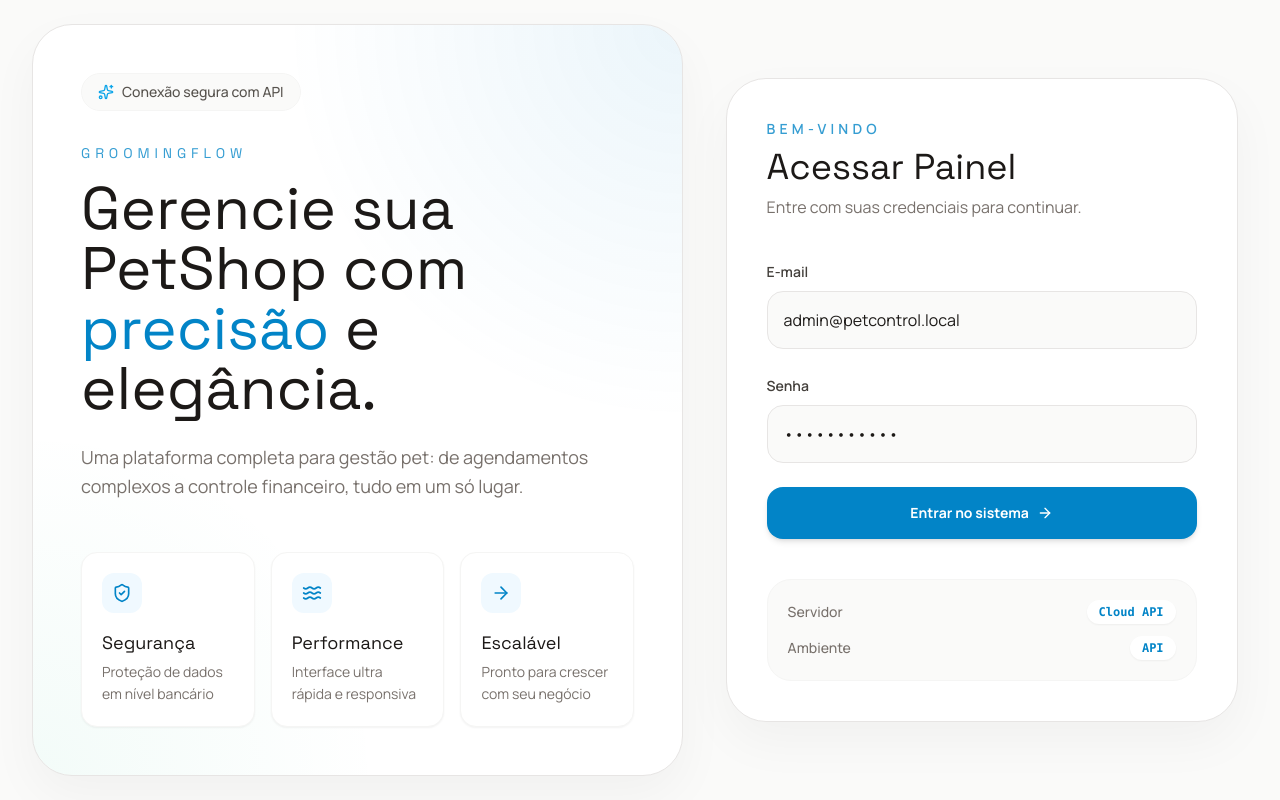
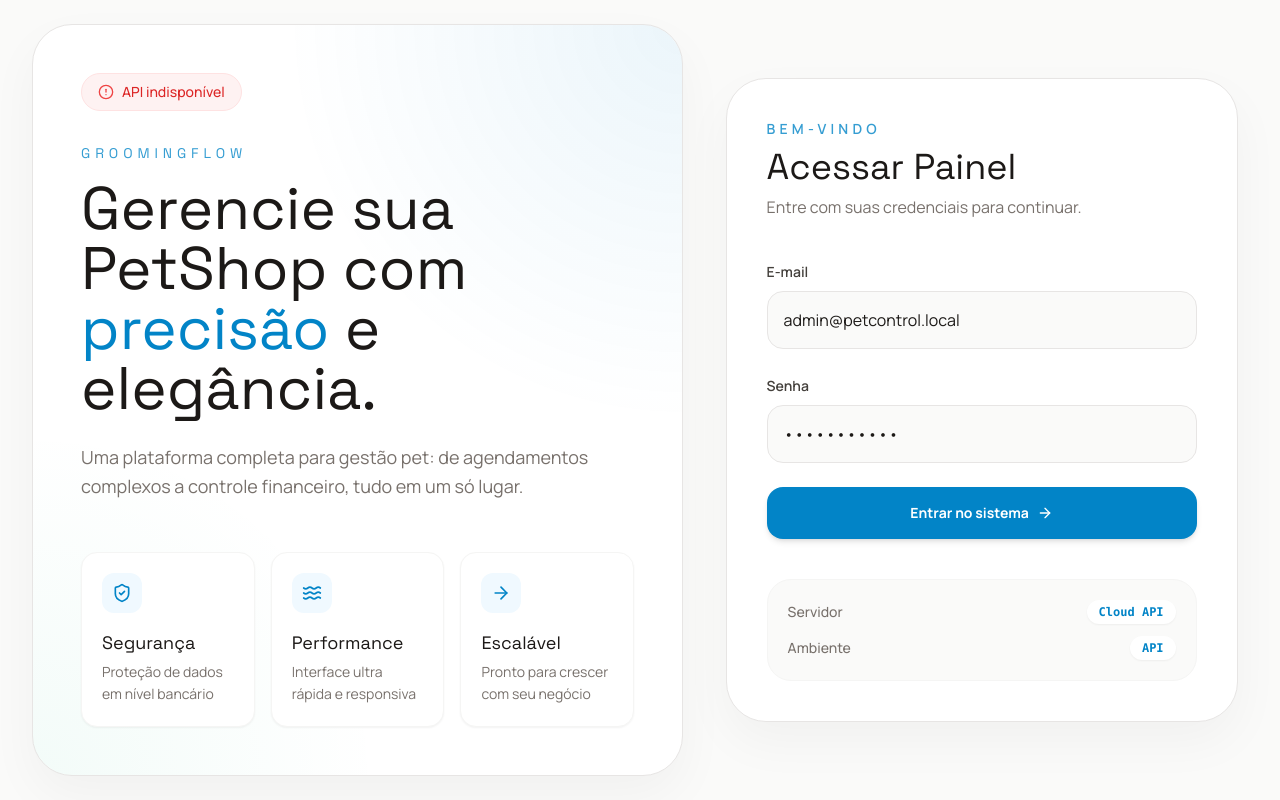
Before and after one commit to xDouglas90/petcontrol_monorepo, a React (Vite) app in the folder apps/web/: page /login in a window 1280 px wide. Built offline with nearby package versions, Linux system fonts and the light colour scheme; no server answers.

Commit message:
feat(web): implement real-time API health status on login page :sparkles:

```diff
--- a/apps/web/src/lib/api/domain.queries.ts
+++ b/apps/web/src/lib/api/domain.queries.ts
@@ -38,6 +38,7 @@ import {
   updatePet,
   updateSchedule,
   updateService,
+  checkHealth,
 } from '@/lib/api/rest-client';
 import { selectSession, useAuthStore } from '@/lib/auth/auth.store';
 
@@ -65,6 +66,7 @@ export const domainQueryKeys = {
   allPets: () => ['domain', 'pets'] as const,
   allServices: () => ['domain', 'services'] as const,
   allSchedules: () => ['domain', 'schedules'] as const,
+  health: () => ['domain', 'system', 'health'] as const,
 };
 
 export function useCurrentCompanyQuery() {
@@ -513,3 +515,12 @@ export function useDeleteScheduleMutation() {
     },
   });
 }
+
+export function useHealthQuery() {
+  return useQuery({
+    queryKey: domainQueryKeys.health(),
+    queryFn: checkHealth,
+    refetchInterval: 30000,
+    retry: 2,
+  });
+}
--- a/apps/web/src/lib/api/rest-client.ts
+++ b/apps/web/src/lib/api/rest-client.ts
@@ -44,6 +44,7 @@ import type {
   CreateUploadIntentInput,
   UploadIntentDTO,
   UploadIntentApiResponseDTO,
+  HealthDTO,
 } from '@petcontrol/shared-types';
 import {
   isNonEmptyTrimmed,
@@ -202,6 +203,31 @@ export async function login(
   }
 
   return mapLoginSession((payload as LoginApiResponseDTO).data);
+}
+
+export async function checkHealth(): Promise<HealthDTO> {
+  if (authMode === AUTH_MODES.mock) {
+    await delay(150);
+    return {
+      status: 'ok',
+      timestamp: new Date().toISOString(),
+      version: 'mock-1.0.0',
+    };
+  }
+
+  try {
+    const baseUrl = new URL(apiUrl).origin;
+    const healthUrl = `${baseUrl}${API_PATHS.health}`;
+    const response = await fetch(healthUrl);
+
+    if (!response.ok) {
+      throw new Error('API indisponível');
+    }
+
+    return response.json();
+  } catch {
+    throw new Error('Erro ao verificar saúde da API');
+  }
 }
 
 export async function createUploadIntent(
--- a/apps/web/src/routes/(auth)/login.tsx
+++ b/apps/web/src/routes/(auth)/login.tsx
@@ -5,6 +5,9 @@ import {
   Sparkles,
   ShieldCheck,
   Waves,
+  CheckCircle2,
+  Loader2,
+  AlertCircle,
   type LucideIcon,
 } from 'lucide-react';
 import { type UseFormRegisterReturn, useForm } from 'react-hook-form';
@@ -18,6 +21,7 @@ import {
   getAuthMode,
   ApiError,
 } from '@/lib/api/rest-client';
+import { useHealthQuery } from '@/lib/api/domain.queries';
 import { selectSession, useAuthStore } from '@/lib/auth/auth.store';
 
 const loginSchema = z.object({
@@ -52,6 +56,12 @@ export function LoginPage() {
     },
   });
 
+  const {
+    isLoading: isHealthLoading,
+    isError: isHealthError,
+  } = useHealthQuery();
+  const authMode = getAuthMode();
+
   if (hydrated && session) {
     return <Navigate to={APP_ROUTES.home} replace />;
   }
@@ -63,11 +73,34 @@ export function LoginPage() {
           <div className="absolute inset-0 bg-[radial-gradient(circle_at_top_right,rgba(2,132,199,0.08),transparent_40%),radial-gradient(circle_at_bottom_left,rgba(16,185,129,0.05),transparent_35%)]" />
 
           <div className="relative space-y-8">
-            <div className="inline-flex items-center gap-2 rounded-full border border-stone-100 bg-stone-50 px-4 py-2 text-sm font-medium text-stone-600">
-              <Sparkles className="h-4 w-4 text-sky-500" />
-              {getAuthMode() === 'mock'
-                ? 'Modo experimental ativo'
-                : 'Conexão segura com API'}
+            <div
+              className={cn(
+                'inline-flex items-center gap-2 rounded-full border px-4 py-2 text-sm font-medium transition-all duration-300',
+                isHealthLoading
+                  ? 'border-stone-100 bg-stone-50 text-stone-400'
+                  : isHealthError
+                    ? 'border-red-100 bg-red-50 text-red-600'
+                    : authMode === 'mock'
+                      ? 'border-amber-100 bg-amber-50 text-amber-600'
+                      : 'border-emerald-100 bg-emerald-50 text-emerald-600',
+              )}
+            >
+              {isHealthLoading ? (
+                <Loader2 className="h-4 w-4 animate-spin text-stone-400" />
+              ) : isHealthError ? (
+                <AlertCircle className="h-4 w-4 text-red-500" />
+              ) : authMode === 'mock' ? (
+                <Sparkles className="h-4 w-4 text-amber-500" />
+              ) : (
+                <CheckCircle2 className="h-4 w-4 text-emerald-500" />
+              )}
+              {isHealthLoading
+                ? 'Verificando conexão...'
+                : isHealthError
+                  ? 'API indisponível'
+                  : authMode === 'mock'
+                    ? 'Modo experimental ativo'
+                    : 'Conexão segura com API'}
             </div>
 
             <div className="max-w-2xl space-y-6">
--- a/libs/shared-constants/src/index.ts
+++ b/libs/shared-constants/src/index.ts
@@ -16,6 +16,7 @@ export const API_PATHS = {
   services: '/services',
   uploadsIntent: '/uploads/intent',
   uploadsComplete: '/uploads/complete',
+  health: '/health',
 } as const;
 
 export const MODULE_CODES = {
--- a/libs/shared-types/src/index.ts
+++ b/libs/shared-types/src/index.ts
@@ -584,3 +584,9 @@ export interface CompleteUploadDTO {
 export interface CompleteUploadApiResponseDTO {
   data: CompleteUploadDTO;
 }
+
+export interface HealthDTO {
+  status: string;
+  timestamp: string;
+  version?: string;
+}
```
